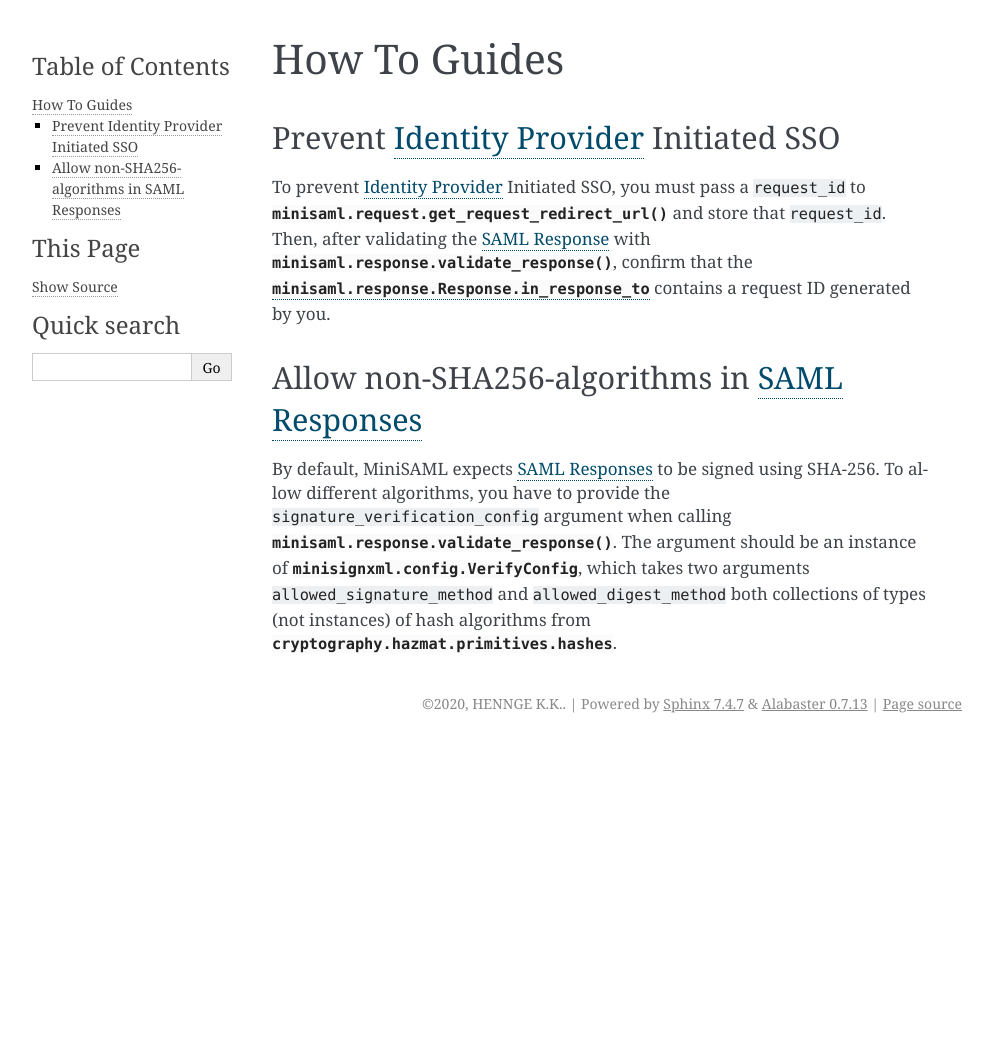
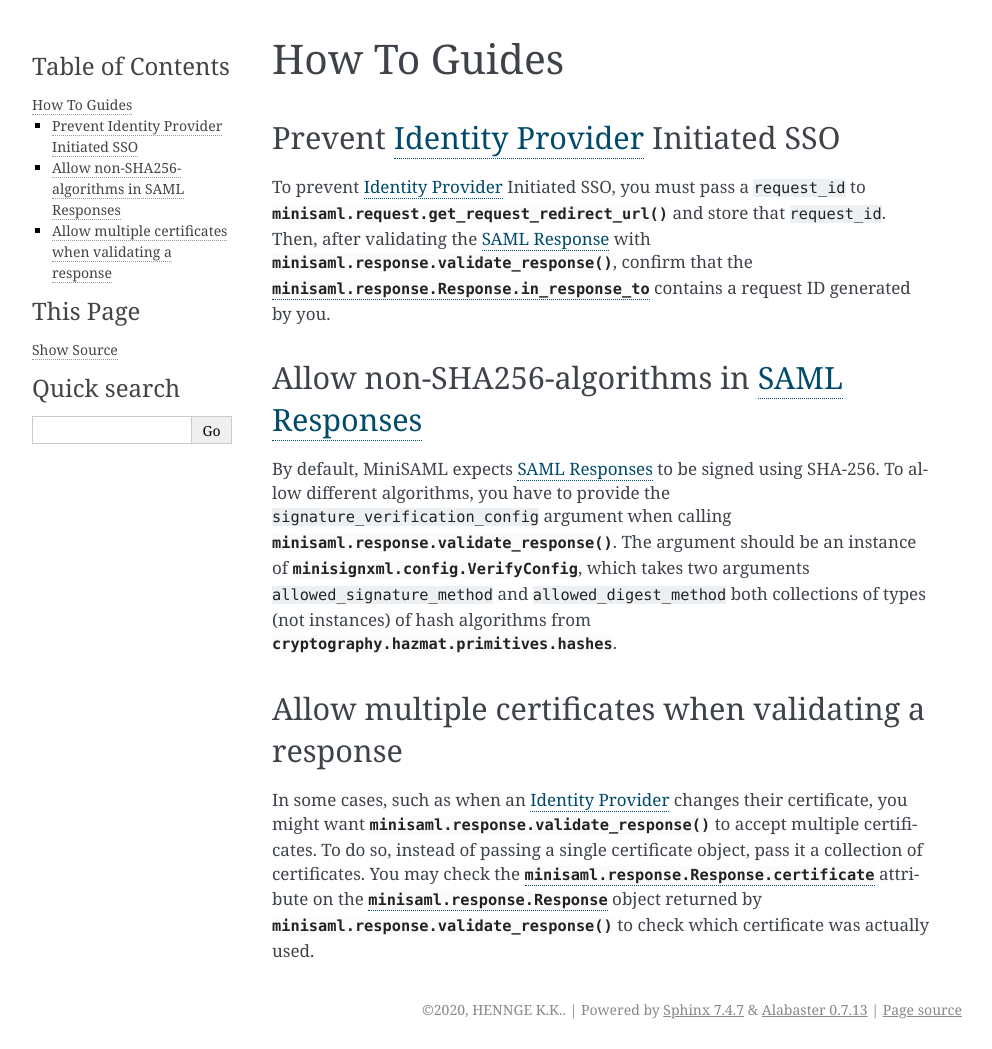
Before and after one commit to HENNGE/minisaml, a Sphinx documentation site: the page built from docs/how-to.rst, in a window 1280 px wide. Shown: the whole page, without its empty margins (148-1140 px from the left). Built offline with Sphinx 7.4.7, drawn with Linux system fonts in a browser that asks for light colours; before the commit the page ends 900 px from its top, so only the background shows below that.

Commit message:
update docs to reflect multi cert support changes

```diff
--- a/docs/how-to.rst
+++ b/docs/how-to.rst
@@ -24,3 +24,13 @@ To allow different algorithms, you have to provide the ``signature_verification_
 :py:func:`minisaml.response.validate_response`. The argument should be an instance of :py:class:`minisignxml.config.VerifyConfig`, which
 takes two arguments ``allowed_signature_method`` and ``allowed_digest_method`` both collections of types (not instances)
 of hash algorithms from :py:mod:`cryptography.hazmat.primitives.hashes`.
+
+
+Allow multiple certificates when validating a response
+======================================================
+
+In some cases, such as when an :term:`Identity Provider` changes their certificate, you might want
+:py:func:`minisaml.response.validate_response` to accept multiple certificates. To do so, instead of passing
+a single certificate object, pass it a collection of certificates. You may check the
+:py:attr:`minisaml.response.Response.certificate` attribute on the :py:class:`minisaml.response.Response` object
+returned by :py:func:`minisaml.response.validate_response` to check which certificate was actually used.
```
Also changed, not shown: docs/reference.rst (+6 -1 lines).
